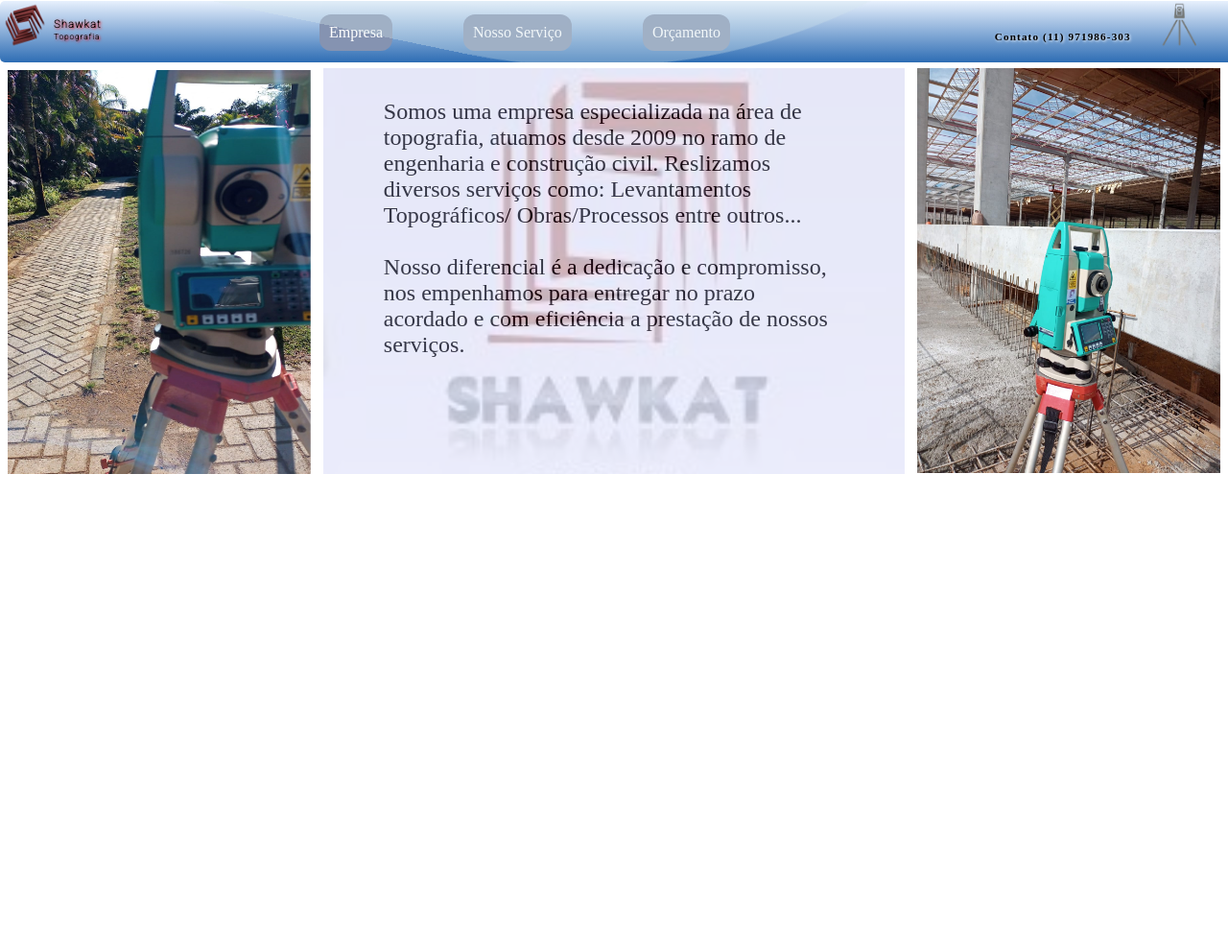
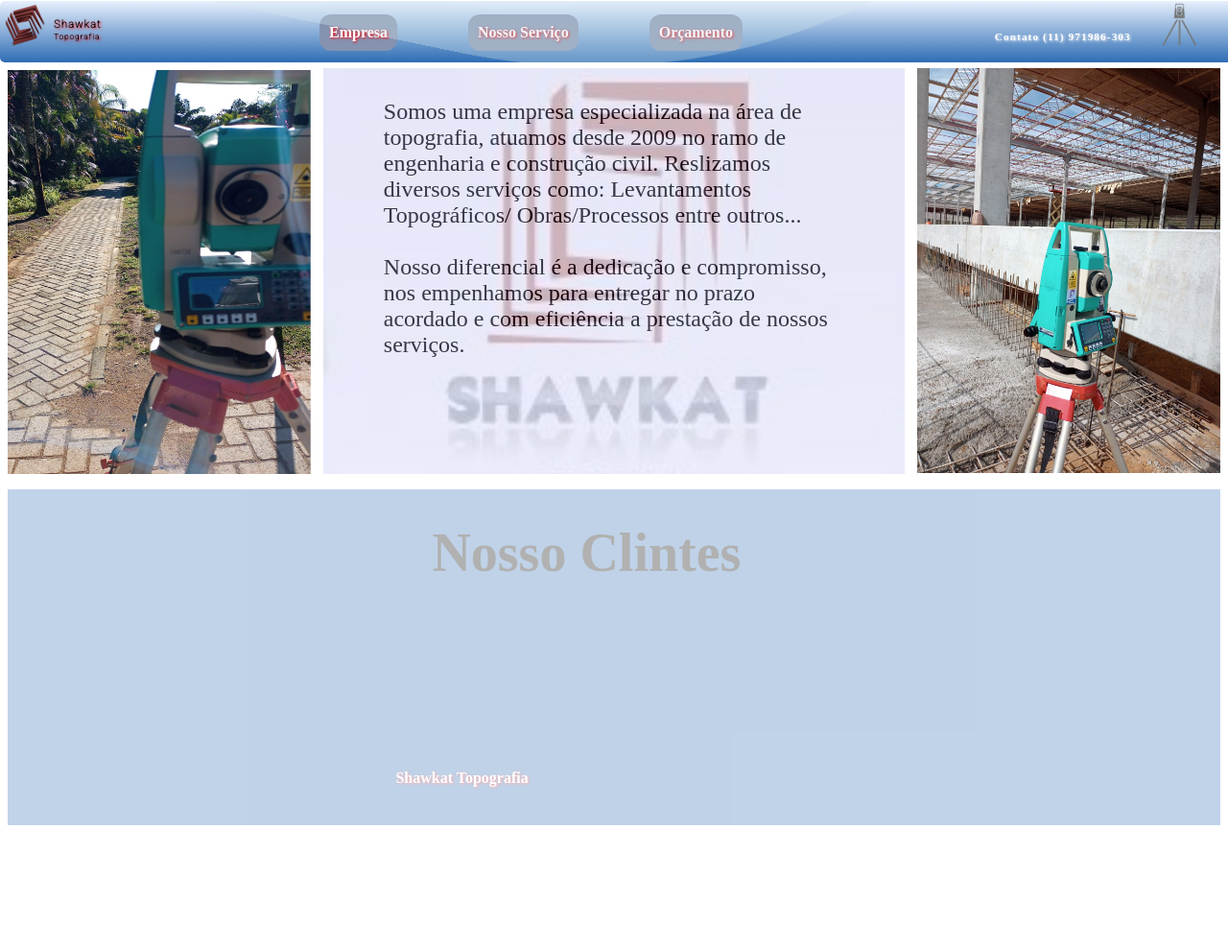
Before and after one commit to MahmoudAlslman/shtopo.github.io, a plain HTML site: page index.html in a window 1280 px wide. Shown: the top 988 px of the page at 96% size. Before the commit the page ends 800 px from the top, so only its background shows below. Drawn offline with Linux system fonts and the light colour scheme; a script that the page names is missing; a web font is replaced by a local one.

Commit message:
Começo do NOSSOCLINTES

```diff
--- a/BG.css
+++ b/BG.css
@@ -37,9 +37,7 @@
   padding-bottom: 33.5%;
   padding-left: 5%;
   padding-right: 5%;
-  background-image: url("/pic/LogoBg01.jpg");,
-  display: inline;
-  background-repeat: no-repeat;
+  background-image: url("/pic/LogoBg01.jpg");
 
 
   background-position: center;
@@ -47,3 +45,10 @@
   background-size: cover;
   opacity: 0.3;
 }
+
+.nossosClintes{
+
+  background-color: #2e6db4 ;
+  opacity: 0.3;
+
+}
--- a/index.html
+++ b/index.html
@@ -8,7 +8,9 @@
     <!-- Fonts-->
     <link rel="preconnect" href="https://fonts.googleapis.com">
     <link rel="preconnect" href="https://fonts.gstatic.com" crossorigin>
-<link href="https://fonts.googleapis.com/css2?family=Bungee+Inline&family=Phudu:wght@300&family=Roboto:wght@100&display=swap" rel="stylesheet">
+    <link
+        href="https://fonts.googleapis.com/css2?family=Bungee+Inline&family=Phudu:wght@300&family=Roboto:wght@100&display=swap"
+        rel="stylesheet">
     <link href="https://fonts.googleapis.com/css2?family=Gloock&display=swap" rel="stylesheet">
 
     <!--CSS-->
@@ -27,22 +29,37 @@
             <div class="wrapper">
                 <img alt="Logo de SH topo" src="./pic/logo440_440-removebg-preview (1).png" width="50" height="50">
 
-                <img class="ImagLogo02" alt="Logo de SH topo 02" src="./pic/estacao_440_440-removebg-preview.png" width="50" height="50">
+                <img class="ImagLogo02" alt="Logo de SH topo 02" src="./pic/estacao_440_440-removebg-preview.png"
+                    width="50" height="50">
 
 
-                <h1 style="font-family: 'Roboto', sans-serif;" , cursive;> Shawkat <br> <p class="pargraf01">Topografia</p></h1>
+                <h1 style="font-family: 'Roboto', sans-serif;" , cursive;> Shawkat <br>
+                    <p class="pargraf01">Topografia</p>
+                </h1>
                 <ul class="navIcon">
                     <li class="button">
-                        Empresa
+                        <a href="#Empresa"> Empresa
+
+                        </a>
+
                     </li>
+
                     <li class="button">
-                        Nosso Serviço
+                        <a href="#NossoServico"> Nosso Serviço
+
+                        </a>
+
                     </li>
+
                     <li class="button">
-                        Orçamento
-                    </li>
+                        <a href="#Orcamento"> Orçamento
+
+                        </a>
+
                 </ul>
-                <a > <p class="contatoWhatsApp">Contato (11) 971986-303</p></a>
+                <a href="https://wa.me/message/BYBPH54ONH7EB1">
+                    <p class="contatoWhatsApp">Contato (11) 971986-303</p>
+                </a>
                 <div class="wave"></div>
             </div>
 
@@ -60,11 +77,22 @@
 
             </div>
             <p class="heroText ">
-            Somos uma empresa especializada na área de topografia, atuamos desde 2009 no ramo de engenharia e construção civil.  Reslizamos diversos serviços como: Levantamentos Topográficos/ Obras/Processos entre outros... <br>
+                Somos uma empresa especializada na área de topografia, atuamos desde 2009 no ramo de engenharia e
+                construção civil. Reslizamos diversos serviços como: Levantamentos Topográficos/ Obras/Processos entre
+                outros... <br>
                 <br>
 
-            Nosso diferencial é a dedicação e compromisso, nos empenhamos para entregar no prazo acordado e com eficiência a prestação de nossos serviços.
+                Nosso diferencial é a dedicação e compromisso, nos empenhamos para entregar no prazo acordado e com
+                eficiência a prestação de nossos serviços.
             </p>
+        </nav>
+
+
+        <nav class="nossosClintes">
+            <h6 class="nossosClintes--h6" > Nosso Clintes</h6>
+
+            <div id="habitissimo-habitissimo_profile"><a href="https://empresas.habitissimo.com.br/pro/topografo-desinista">Shawkat Topografia</a><script src="https://api.habitissimo.com.br/widget/habitissimo_profile/topografo-desinista.js"></script></div>
+
         </nav>
 
 
--- a/styles.css
+++ b/styles.css
@@ -1,4 +1,4 @@
-h1  {
+h1 {
   margin-top: -36px;
   font-size: .7rem;
   margin-left: 3.5rem;
@@ -53,6 +53,7 @@
   text-shadow: 1px 1px 3px hsl(240deg 7% 97%);
   font-weight: bold;
 }
+
 .HeroImg12 {
   margin-left: 75%;
   margin-top: 5%;
@@ -64,7 +65,7 @@
 
 }
 
- .heroText{
+.heroText {
   margin-top: -31%;
   margin-right: 28%;
   margin-left: 28%;
@@ -77,7 +78,41 @@
 
 }
 
- .clints{
+.clints {
   margin-top: -12.5%;
 
 }
+
+a {
+
+  text-shadow: 1px 1px 3px red;
+  font-weight: bold;
+  text-decoration: none;
+  color: white;
+}
+
+.nossosClintes {
+
+  padding-top: 350px;
+  MARGIN-TOP: -21%;
+}
+
+.nossosClintes--h6 {
+  margin-top: -25%;
+  margin-right: 29%;
+  margin-left: 32%;
+  padding-bottom: 30%;
+  padding-left: 3%;
+  padding-right: 3%;
+  font-family: serif;
+  font-size: 3.5rem;
+}
+
+
+#habitissimo-habitissimo_profile {
+
+
+  margin-top: -25%;
+  margin-right: 29%;
+  margin-left: 32%;
+}
```
Lines whose indentation alone changed are shown as unchanged.
